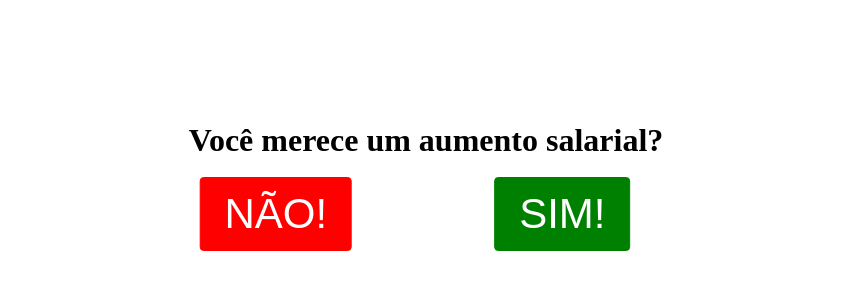
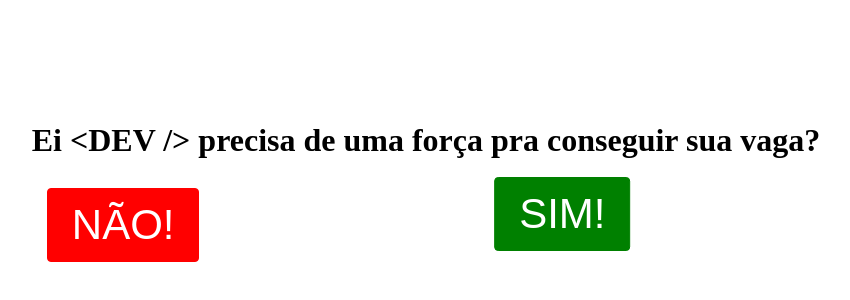
Before and after one commit to Lincesites27/JOGO-DA-PERGUNTA, a plain HTML site: page index.html in a window 1280 px wide. Shown: the part 268-568 px from the top of the page, without its empty margins (214-1064 px from the left). Drawn offline with Linux system fonts and the light colour scheme.

Commit message:
mudança no h1

```diff
--- a/index.html
+++ b/index.html
@@ -10,7 +10,7 @@
 </head>
 <body>
 
-    <h1>Você merece um aumento salarial?</h1>
+    <h1>Ei &lt;DEV /&gt; precisa de uma força pra conseguir sua vaga?</h1>
 
     <div class="btns">
         <button id="move-button">SIM!</button>
@@ -18,7 +18,7 @@
     </div>
 
     <div class="mensagem ">
-       Que bom que você está satisfeito com o seu salário!! A empresa agradece.
+        😀 Que bom! Mas o seu SIM está próximo!!!
     </div>
 
 </body>
--- a/style.css
+++ b/style.css
@@ -50,8 +50,7 @@ body{
     color: #fff;
     position: absolute;
     left: 20%;
-    top:50%;
-    transform: translate(100%, 50%);
+    top:56%;
     font-size: 42px;
     padding: 12px 24px;
     cursor: pointer;
```
